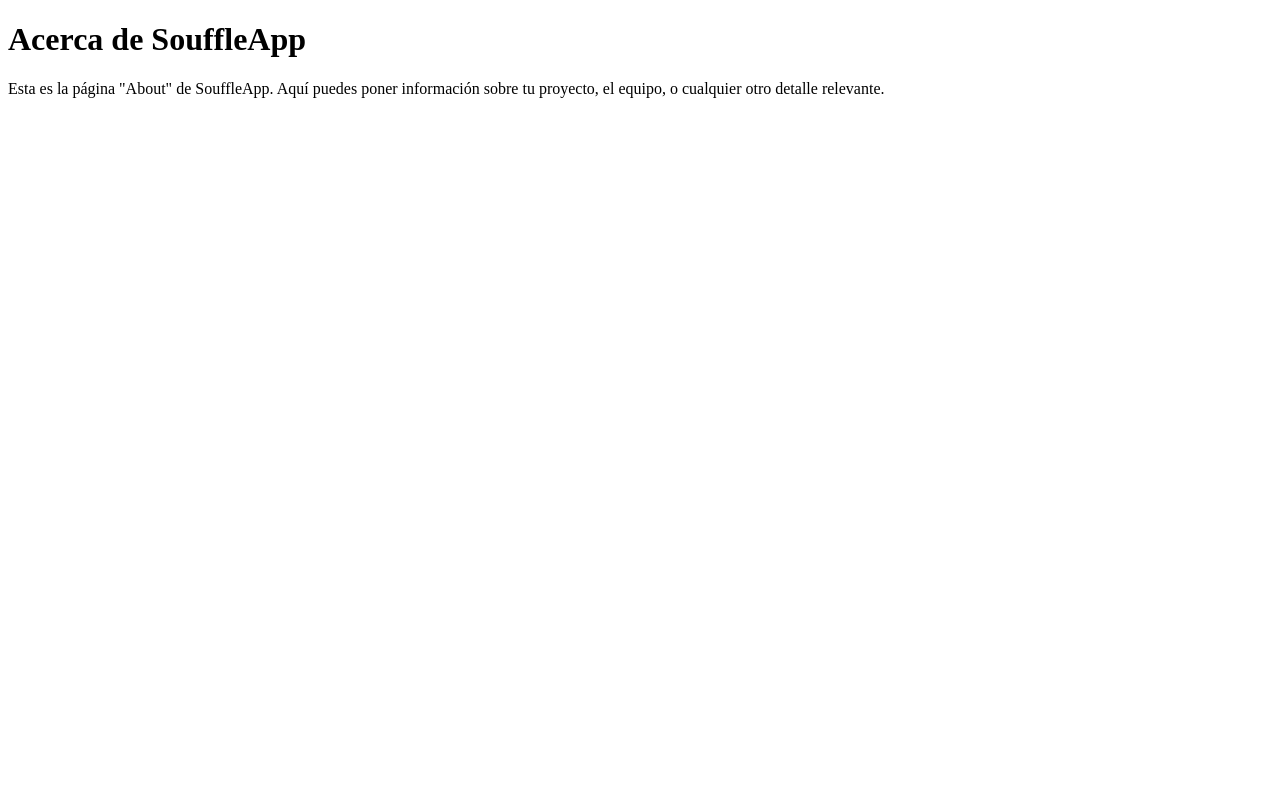
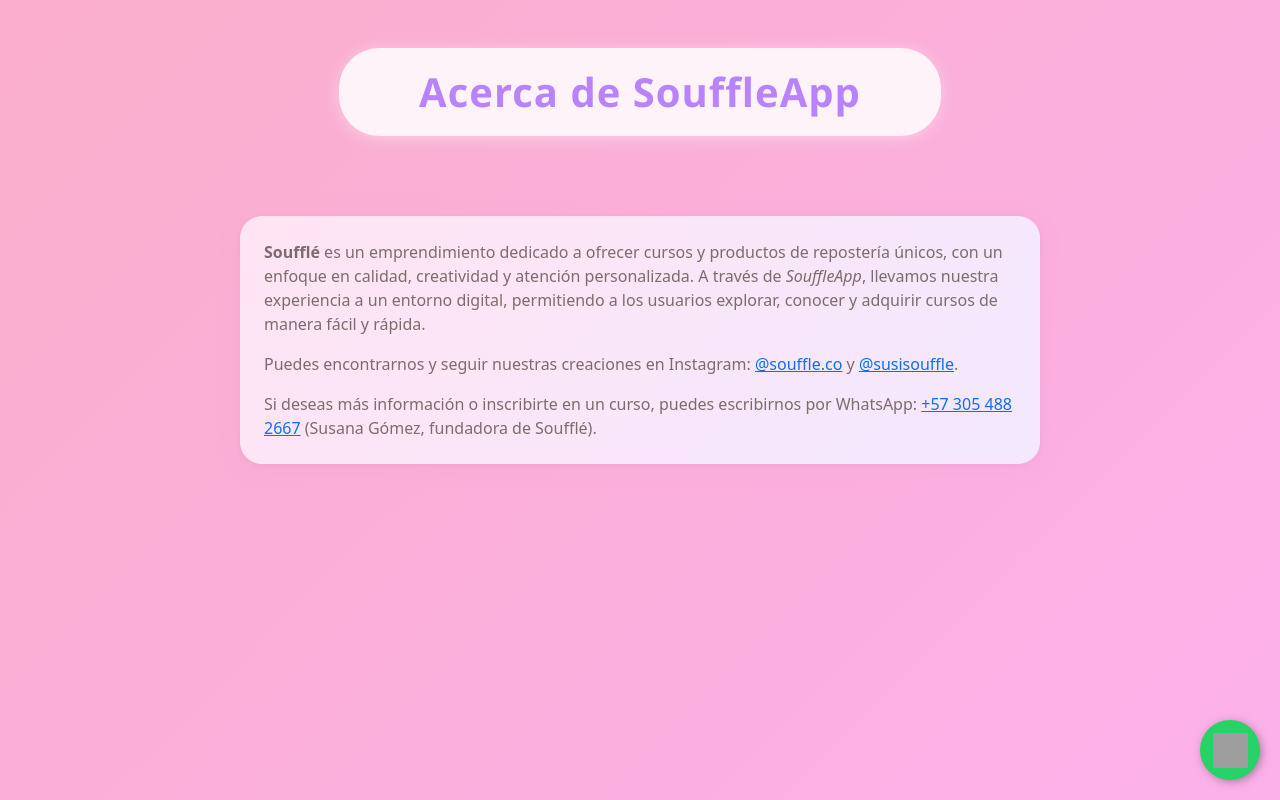
Before and after one commit to CSM-Coders/Souffle, a Django app: page /about/ in a window 1280 px wide. Run offline with Django 5.2, Linux system fonts and the light colour scheme; grey boxes are pictures that could not be loaded.

Commit message:
Actualizacion de About y boton para contactar wpp

```diff
--- a/souffleApp/templates/souffleApp/about.html
+++ b/souffleApp/templates/souffleApp/about.html
@@ -3,9 +3,75 @@
 <head>
     <meta charset="UTF-8">
     <title>About - SouffleApp</title>
+    <link href="https://cdn.jsdelivr.net/npm/bootstrap@5.3.7/dist/css/bootstrap.min.css" rel="stylesheet" crossorigin="anonymous">
+    <style>
+        body {
+            background: linear-gradient(135deg, #faaecb 0%, #fcb0ea 100%);
+            min-height: 100vh;
+        }
+        .souffle-title {
+            font-family: 'Segoe UI', Arial, sans-serif;
+            font-weight: 800;
+            color: #b983ff;
+            letter-spacing: 1px;
+            margin-bottom: 2rem;
+            background: rgba(255,255,255,0.85);
+            display: inline-block;
+            padding: 0.5em 2em;
+            border-radius: 1em;
+            box-shadow: 0 2px 16px #fff6;
+        }
+        .card {
+            border: none;
+            border-radius: 22px;
+            transition: transform 0.2s, box-shadow 0.2s;
+            box-shadow: 0 4px 24px rgba(210,145,188,0.10), 0 1.5px 6px rgba(0,0,0,0.04);
+            background: linear-gradient(135deg, #ffe4f3 0%, #f3e8ff 100%);
+        }
+        .card:hover {
+            transform: translateY(-8px) scale(1.03);
+            box-shadow: 0 8px 32px rgba(210,145,188,0.18), 0 3px 12px rgba(0,0,0,0.10);
+        }
+        .card-title {
+            color: #b983ff;
+            font-weight: 700;
+            margin-bottom: 0.5rem;
+        }
+        .card-text {
+            color: #7e6c6c;
+            font-size: 1rem;
+        }
+        .card-img-top {
+            border-top-left-radius: 22px;
+            border-top-right-radius: 22px;
+            background: #fff0f6;
+        }
+    </style>
 </head>
+{% include 'souffleApp/whatsapp_button.html' %}
 <body>
-    <h1>Acerca de SouffleApp</h1>
-    <p>Esta es la página "About" de SouffleApp. Aquí puedes poner información sobre tu proyecto, el equipo, o cualquier otro detalle relevante.</p>
+    <div class="container py-5">
+        <div class="d-flex justify-content-center mb-5">
+            <h1 class="souffle-title">Acerca de SouffleApp</h1>
+        </div>
+        <div class="card p-4 mx-auto" style="max-width: 800px;">
+            <p class="card-text">
+                <strong>Soufflé</strong> es un emprendimiento dedicado a ofrecer cursos y productos de repostería únicos,
+                con un enfoque en calidad, creatividad y atención personalizada. A través de <em>SouffleApp</em>,
+                llevamos nuestra experiencia a un entorno digital, permitiendo a los usuarios explorar, conocer
+                y adquirir cursos de manera fácil y rápida.
+            </p>
+            <p class="card-text">
+                Puedes encontrarnos y seguir nuestras creaciones en Instagram:
+                <a href="https://www.instagram.com/souffle.co/" target="_blank">@souffle.co</a> y
+                <a href="https://www.instagram.com/susisouffle/" target="_blank">@susisouffle</a>.
+            </p>
+            <p class="card-text">
+                Si deseas más información o inscribirte en un curso, puedes escribirnos por WhatsApp:
+                <a href="https://api.whatsapp.com/send?phone=573054882667&text=Hola!%20Estoy%20interesado%20en%20un%20producto%20%F0%9F%98%81" target="_blank">+57 305 488 2667</a>
+                (Susana Gómez, fundadora de Soufflé).
+            </p>
+        </div>
+    </div>
 </body>
 </html>
--- a/souffleApp/templates/souffleApp/curso_detail.html
+++ b/souffleApp/templates/souffleApp/curso_detail.html
@@ -25,6 +25,7 @@
         }
     </style>
 </head>
+{% include 'souffleApp/whatsapp_button.html' %}
 <body>
     <div class="container py-5">
         <div class="row justify-content-center">
--- a/souffleApp/templates/souffleApp/home.html
+++ b/souffleApp/templates/souffleApp/home.html
@@ -49,6 +49,7 @@
     </style>
 </head>
 <script src="https://cdn.jsdelivr.net/npm/bootstrap@5.3.7/dist/js/bootstrap.bundle.min.js" crossorigin="anonymous"></script>
+{% include 'souffleApp/whatsapp_button.html' %}
 <body>
     <div class="container py-5">
         <div class="d-flex justify-content-center mb-5">
--- /dev/null
+++ b/souffleApp/templates/souffleApp/whatsapp_button.html
@@ -0,0 +1,33 @@
+
+<a href="https://api.whatsapp.com/send?phone=573054882667&text=Hola!%20Estoy%20interesado%20en%20un%20producto%20%F0%9F%98%81"
+   class="whatsapp-float"
+   target="_blank">
+    <img src="https://upload.wikimedia.org/wikipedia/commons/6/6b/WhatsApp.svg" alt="WhatsApp">
+</a>
+
+<style>
+.whatsapp-float {
+    position: fixed;
+    width: 60px;
+    height: 60px;
+    bottom: 20px;
+    right: 20px;
+    background-color: #25D366;
+    color: #FFF;
+    border-radius: 50%;
+    text-align: center;
+    box-shadow: 2px 2px 8px rgba(0,0,0,0.3);
+    z-index: 1000;
+    display: flex;
+    align-items: center;
+    justify-content: center;
+    transition: transform 0.2s ease-in-out;
+}
+.whatsapp-float img {
+    width: 35px;
+    height: 35px;
+}
+.whatsapp-float:hover {
+    transform: scale(1.1);
+}
+</style>
```
Also changed, not shown: 5 other files.
